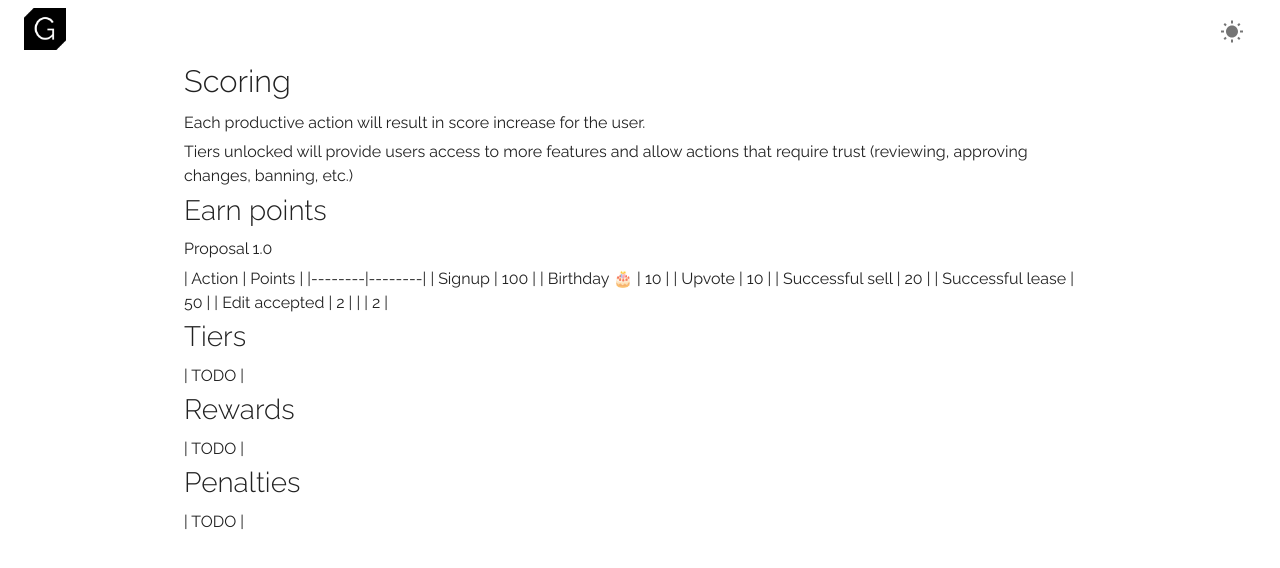
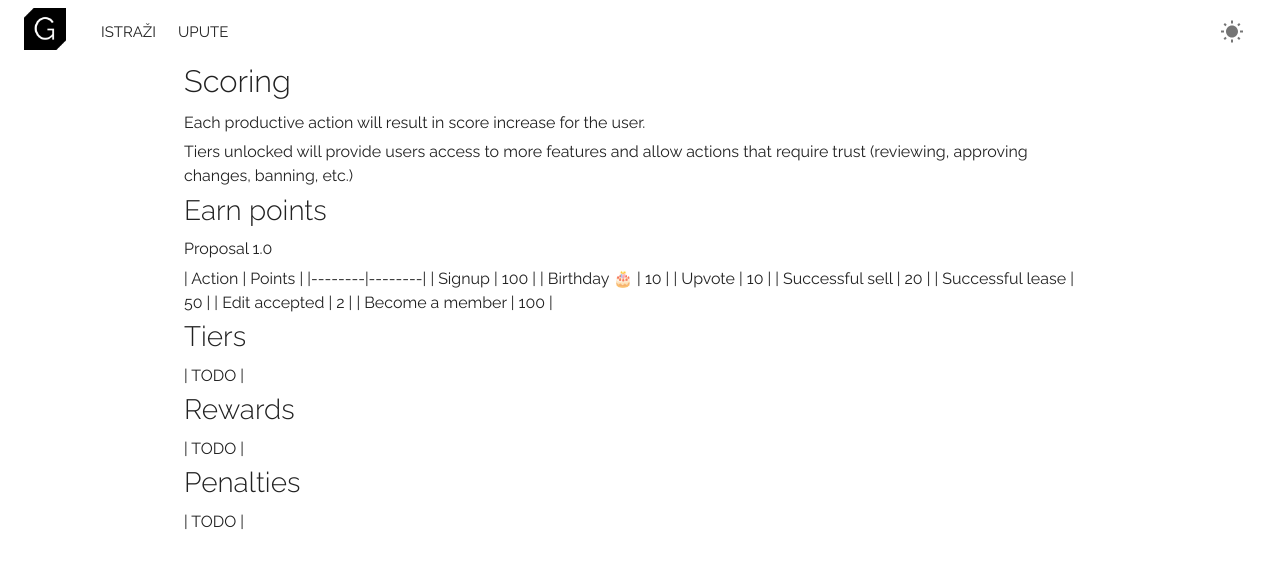
Before and after one commit to AleksandarDev/garazica, a Next.js app: page /book/Reputation-system in a window 1280 px wide. Shown: the top 568 px of the page. Built offline with nearby package versions, Linux system fonts and the light colour scheme.

Commit message:
Updated packages, added areas and book to navbar

```diff
--- a/components/MainLayout.tsx
+++ b/components/MainLayout.tsx
@@ -1,5 +1,5 @@
 import {
-    Box, IconButton, Toolbar
+    Box, Button, Divider, IconButton, Toolbar
 } from '@material-ui/core';
 import Link from 'next/link';
 import NightIcon from '@material-ui/icons/Brightness3';
@@ -23,13 +23,20 @@ const MainLayout = ({ onThemeChange, children }: {
             <header>
                 <AppBar position="static" color="transparent">
                     <Toolbar>
-                        <Box style={{ flexGrow: 1 }}>
+                        <Box pr={3}>
                             <Link href="/" passHref>
-                                <a>
+                                <a href="/">
                                     <img src={logoSource} height={42} width={42} alt="Cover" />
                                 </a>
                             </Link>
                         </Box>
+                        <Link href="/areas" passHref>
+                            <Button size="large">Istraži</Button>
+                        </Link>
+                        <Link href="/book" passHref>
+                            <Button size="large">Upute</Button>
+                        </Link>
+                        <div style={{ flexGrow: 1 }} />
                         <IconButton
                             onClick={handleSwitchTheme}
                             title="Toggle day/night mode"
--- a/components/mdxComponents.tsx
+++ b/components/mdxComponents.tsx
@@ -20,11 +20,11 @@ const components = {
         return memo(P);
     })(),
     h1: (() => {
-        const H1 = (props) => <Typography gutterBottom {...props} component="h1" variant="h1" />;
+        const H1 = (props) => <Typography gutterBottom {...props} component="h1" variant="h1" id={typeof props.children === 'string' ? (props.children as string).toLowerCase().replace(' ', '-') : undefined} />;
         return memo(H1);
     })(),
     h2: (() => {
-        const H2 = (props) => <Typography gutterBottom {...props} component="h2" variant="h2" />;
+        const H2 = (props) => <Typography gutterBottom {...props} component="h2" variant="h2" id={typeof props.children === 'string' ? (props.children as string).toLowerCase().replace(' ', '-') : undefined} />;
         return memo(H2);
     })(),
     h3: (() => {
--- /dev/null
+++ b/pages/areas/index.tsx
@@ -0,0 +1,5 @@
+const Areas = () => {
+    <div>areas</div>;
+};
+
+export default Areas;
--- a/pages/book/Reputation-system.mdx
+++ b/pages/book/Reputation-system.mdx
@@ -16,7 +16,7 @@ Proposal 1.0
 | Successful sell | 20 |
 | Successful lease | 50 |
 | Edit accepted | 2 |
-|  | 2 |
+| Become a member | 100 |
 
 ## Tiers
 
--- a/pages/index.tsx
+++ b/pages/index.tsx
@@ -20,12 +20,12 @@ interface ICategory {
 
 const CategoryItem = ({ category }: { category: ICategory }) => (
     <Link href={`/areas/${category.id}`}>
-        <Card className={styles.categoryContainer} variant="elevation" elevation={0}>
+        <Card variant="elevation" elevation={0}>
             <CardActionArea>
                 <CardContent>
                     <Grid container spacing={2} wrap="nowrap" alignItems="center">
                         <Grid item>
-                            <Avatar variant="square" className={styles.categoryAvatar}>{category.icon}</Avatar>
+                            <Avatar variant="square">{category.icon}</Avatar>
                         </Grid>
                         <Grid item>
                             <Typography variant="h3">{category.label}</Typography>
@@ -41,7 +41,6 @@ const Home = () => {
     useEffect(() => {
         setTimeout(() => {
             const fadeGroup = document.getElementById('FadeGroup');
-            console.log('fade group', fadeGroup);
             anime({
                 targets: fadeGroup,
                 opacity: 0.3,
```
Also changed, not shown: package.json (+5 -5 lines), styles/index.module.scss (+0 -8 lines), 2 other files (tests, documents, lock files or other folders).
